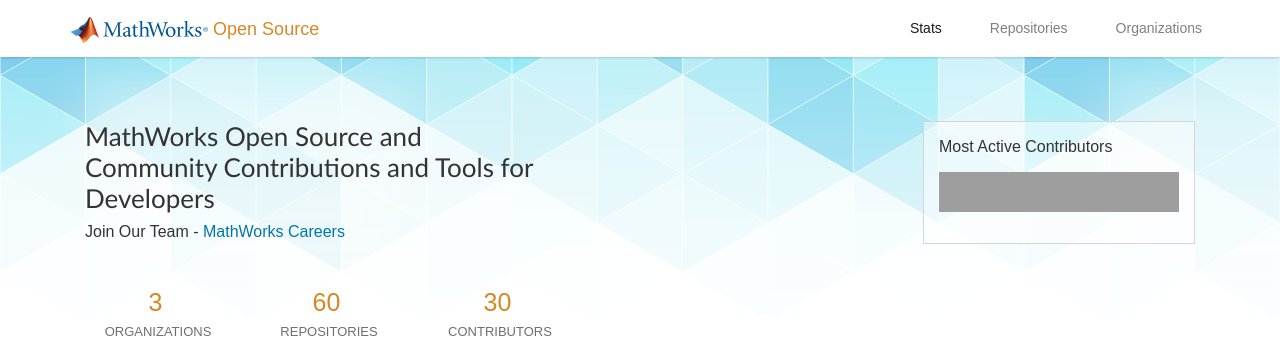
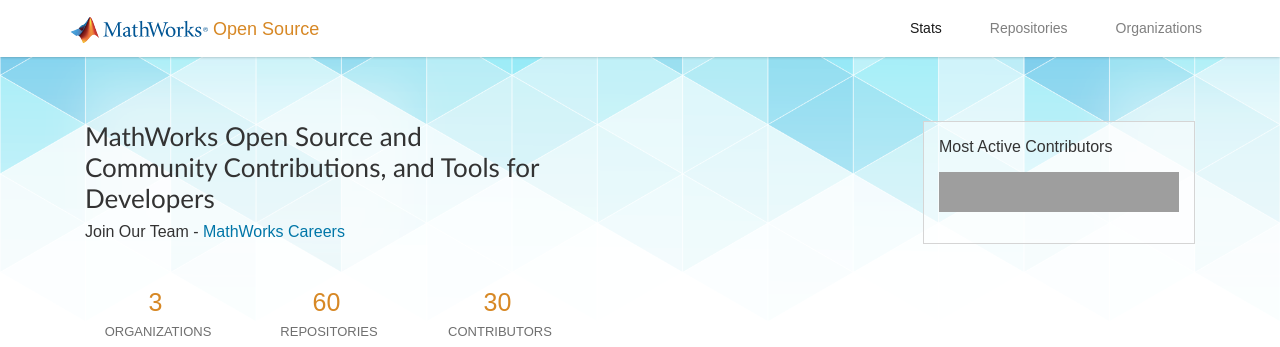
Before and after one commit to mathworks/mathworks.github.io, a Jekyll site: the page built from index.md, in a window 1280 px wide and 900 px high. Shown: the top 347 px of the window. Built offline with Jekyll 4.4.1, drawn with Linux system fonts in a browser that asks for light colours; nearby versions of some CDN libraries; grey boxes are pictures that could not be loaded.

Commit message:
Title revision
Final revision

```diff
--- a/_layouts/page.html
+++ b/_layouts/page.html
@@ -83,7 +83,7 @@
       <div class="row">
 
         <div class="col-xs-12 col-md-6">
-          <h1>MathWorks Open Source and<br>Community Contributions and Tools for Developers</h1>
+          <h1>MathWorks Open Source and<br>Community Contributions, and Tools for Developers</h1>
           <h3>Join Our Team - <a href="https://www.mathworks.com/company/jobs/opportunities/?s_eid=PEP_20230">MathWorks Careers</a></h3>
           <!-- <a href="https://www.mathworks.com/opensource"><h3>www.mathworks.com/opensource</h3></a> -->
           <div class="row">
```
